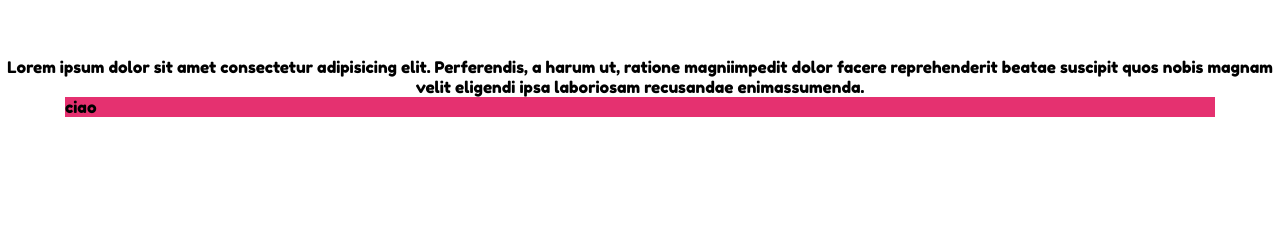
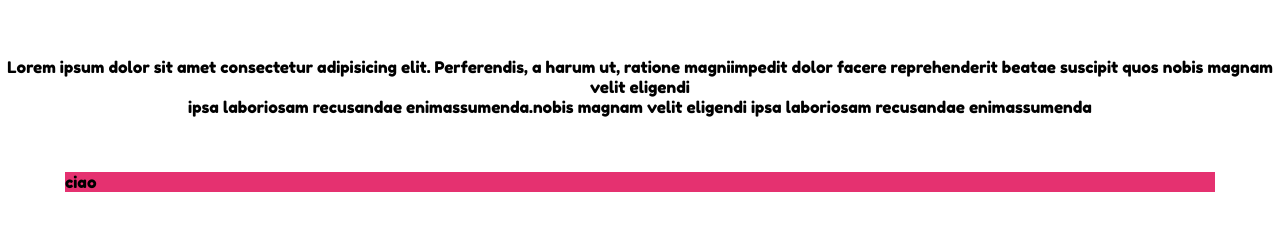
Before and after one commit to Seme87/html-css-float-cards, a plain HTML site: page index.html in a window 1280 px wide. Shown: the part 82-312 px from the top of the page. Drawn offline with Linux system fonts and the light colour scheme.

Commit message:
add sez titolo e paragrafo

```diff
--- a/css/style.css
+++ b/css/style.css
@@ -21,6 +21,7 @@ body{
     background-color: fffffe;
     font-family: 'Fredoka One', cursive;
 
+
 }
 
 .title {
@@ -34,6 +35,7 @@ body{
 #description{
     /* display: inline-block; */
     text-align: center;
+  margin-bottom: 55px;
 }
 
 .container{
--- a/index.html
+++ b/index.html
@@ -14,9 +14,10 @@
 </head>
 <body>
 
+    <!-- sezione con titolo e paragrafo -->
     <h1 class="title">Meet our Team</h1>
-    <p id="description"">Lorem ipsum dolor sit amet consectetur adipisicing elit. Perferendis, a harum ut, ratione magniimpedit dolor facere reprehenderit beatae suscipit quos nobis magnam velit eligendi ipsa laboriosam recusandae enimassumenda.</p>
-
+    <p id="description">Lorem ipsum dolor sit amet consectetur adipisicing elit. Perferendis, a harum ut, ratione magniimpedit dolor facere reprehenderit beatae suscipit quos nobis magnam velit eligendi <br> ipsa laboriosam recusandae enimassumenda.nobis magnam velit eligendi ipsa laboriosam recusandae enimassumenda</p>
+    <!-- sezione con titolo e paragrafo -->
 
    <section class="clearfix container">
     ciao
```
